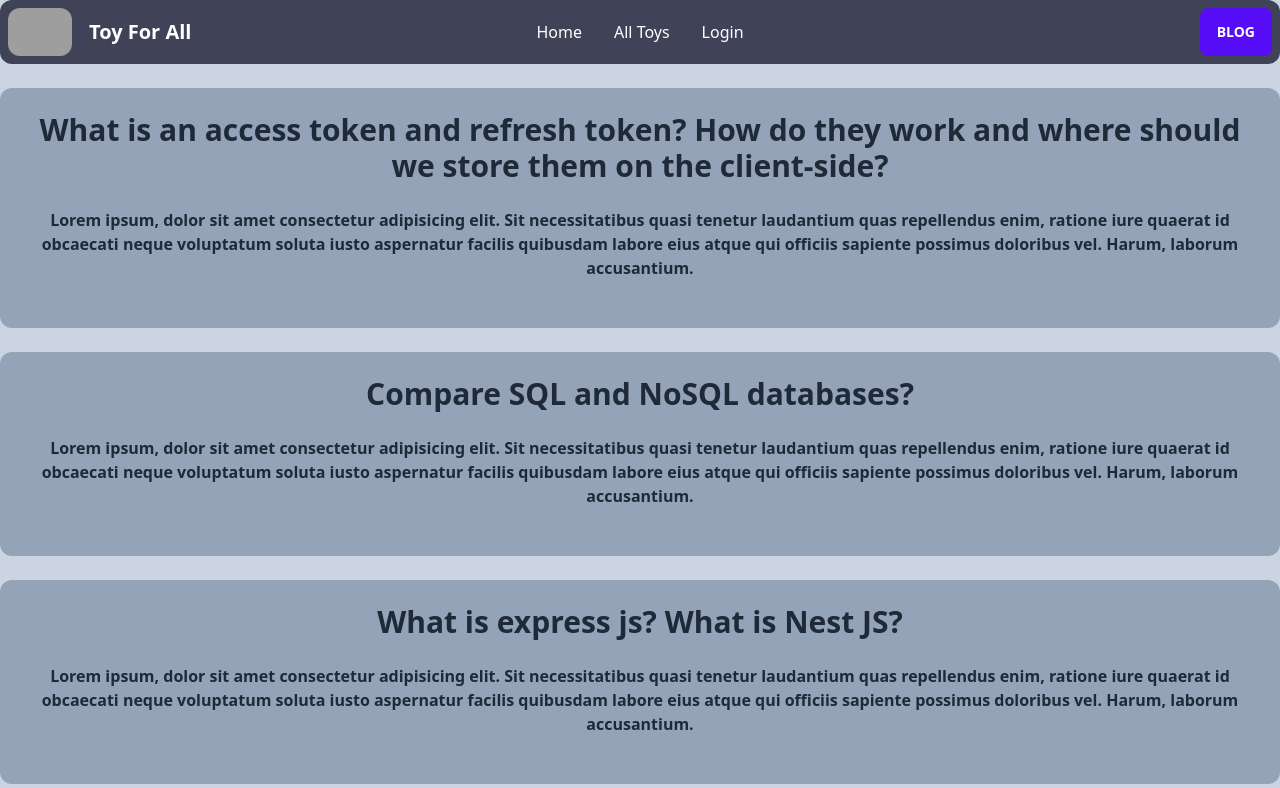
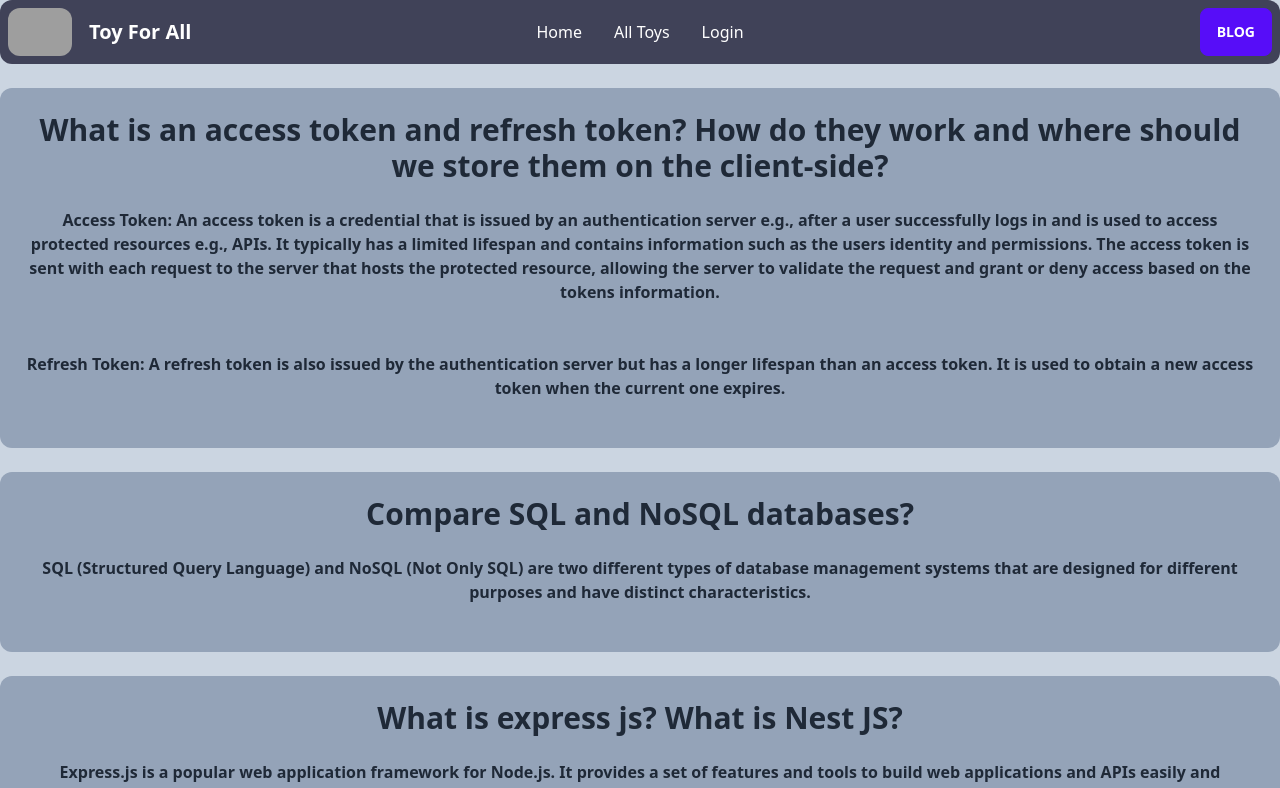
Before and after one commit to gambit101/toy-for-all, a React (Vite) app: page /blog in a window 1280 px wide. Shown: the top 788 px of the page. Built offline with nearby package versions, Linux system fonts and the light colour scheme; no server answers; grey boxes are pictures that could not be loaded.

Commit message:
answered some questions

```diff
--- a/src/pages/blog/Blog.jsx
+++ b/src/pages/blog/Blog.jsx
@@ -5,19 +5,21 @@ const Blog = () => {
             <div className="my-6">
                 <div className="bg-slate-400 p-6 rounded-xl">
                     <h2 className="text-3xl font-bold text-center">What is an access token and refresh token? How do they work and where should we store them on the client-side?</h2>
-                    <p className="text-center font-bold py-6" >Lorem ipsum, dolor sit amet consectetur adipisicing elit. Sit necessitatibus quasi tenetur laudantium quas repellendus enim, ratione iure quaerat id obcaecati neque voluptatum soluta iusto aspernatur facilis quibusdam labore eius atque qui officiis sapiente possimus doloribus vel. Harum, laborum accusantium.</p>
+                    <p className="text-center font-bold py-6" >Access Token: An access token is a credential that is issued by an authentication server e.g., after a user successfully logs in and is used to access protected resources e.g., APIs. It typically has a limited lifespan and contains information such as the users identity and permissions. The access token is sent with each request to the server that hosts the protected resource, allowing the server to validate the request and grant or deny access based on the tokens information. </p>
+                    <p className="text-center font-bold py-6" >Refresh Token: A refresh token is also issued by the authentication server but has a longer lifespan than an access token. It is used to obtain a new access token when the current one expires.</p>
                 </div>
             </div>
             <div className="my-6">
                 <div className="bg-slate-400 p-6 rounded-xl">
                     <h2 className="text-3xl font-bold text-center">Compare SQL and NoSQL databases?</h2>
-                    <p className="text-center font-bold py-6" >Lorem ipsum, dolor sit amet consectetur adipisicing elit. Sit necessitatibus quasi tenetur laudantium quas repellendus enim, ratione iure quaerat id obcaecati neque voluptatum soluta iusto aspernatur facilis quibusdam labore eius atque qui officiis sapiente possimus doloribus vel. Harum, laborum accusantium.</p>
+                    <p className="text-center font-bold py-6" >SQL (Structured Query Language) and NoSQL (Not Only SQL) are two different types of database management systems that are designed for different purposes and have distinct characteristics.</p>
                 </div>
             </div>
             <div className="my-6">
                 <div className="bg-slate-400 p-6 rounded-xl">
                     <h2 className="text-3xl font-bold text-center">What is express js? What is Nest JS?</h2>
-                    <p className="text-center font-bold py-6" >Lorem ipsum, dolor sit amet consectetur adipisicing elit. Sit necessitatibus quasi tenetur laudantium quas repellendus enim, ratione iure quaerat id obcaecati neque voluptatum soluta iusto aspernatur facilis quibusdam labore eius atque qui officiis sapiente possimus doloribus vel. Harum, laborum accusantium.</p>
+                    <p className="text-center font-bold py-6" >Express.js is a popular web application framework for Node.js. It provides a set of features and tools to build web applications and APIs easily and efficiently. Express.js simplifies the process of handling HTTP requests, routing, middleware management, and response generation.</p>
+                    <p className="text-center font-bold py-6" >NestJS is a progressive TypeScript-based web application framework for building scalable and maintainable server-side applications. It is inspired by Angular, borrowing many of its concepts and design patterns, which makes it well-suited for developing enterprise-level applications.</p>
                 </div>
             </div>
             <div className="my-6">
```
